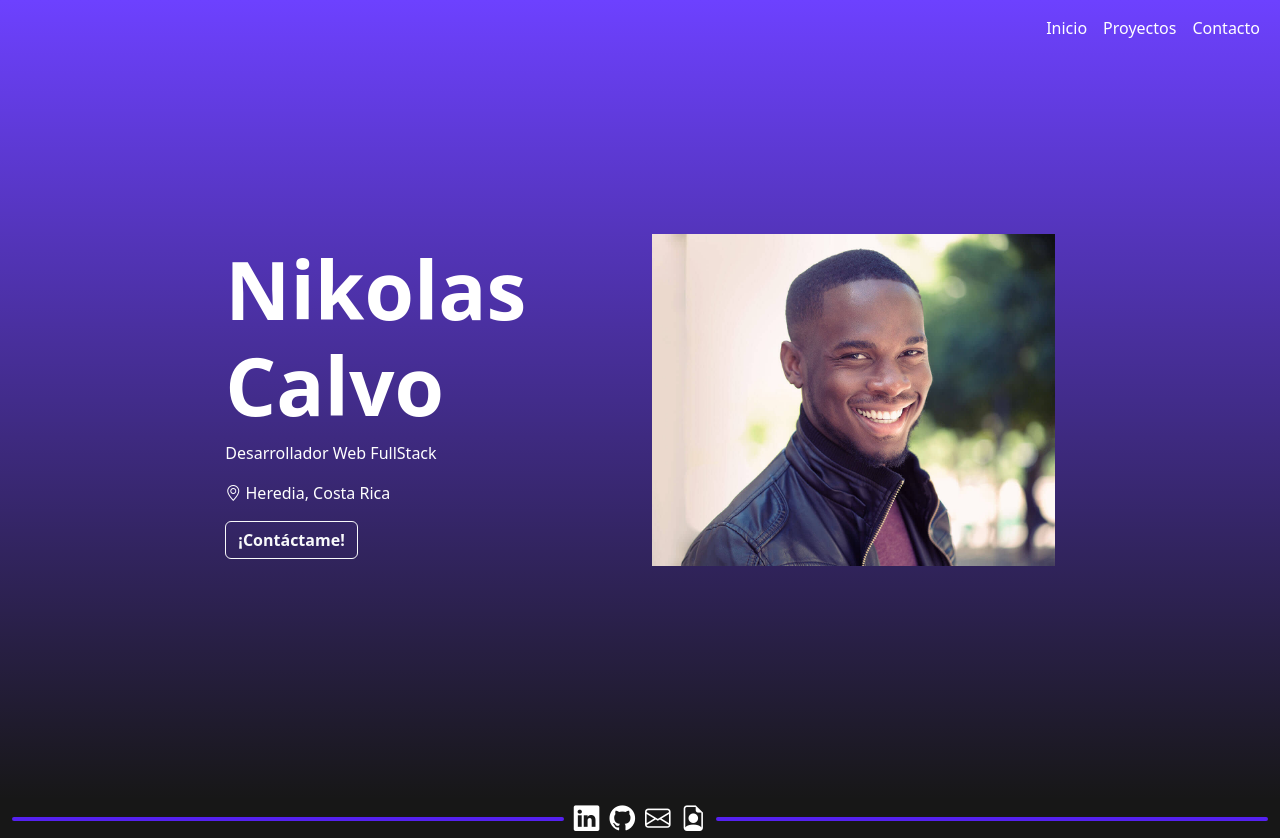
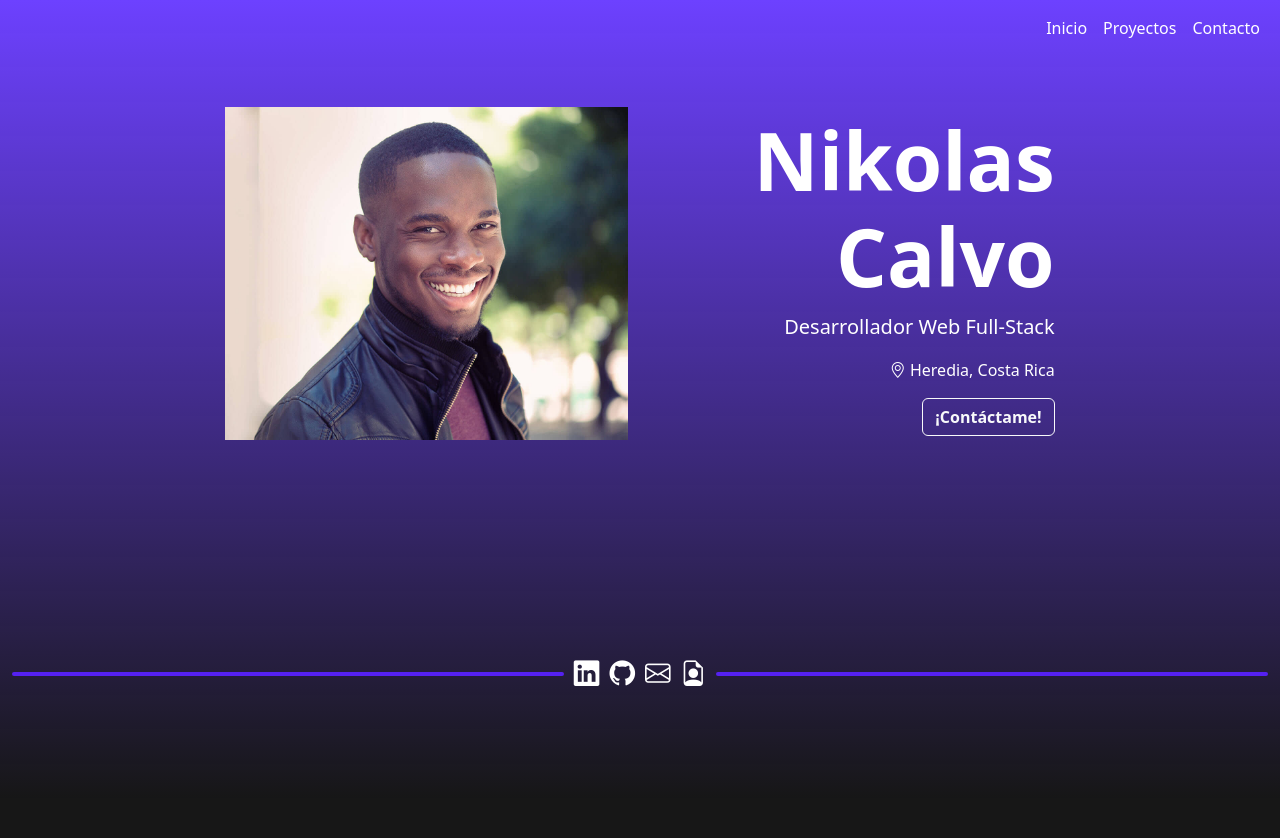
Before and after one commit to panecitoagrio/Portfolio, a plain HTML site: page index.html in a window 1280 px wide. After the commit the page ends 800 px from the top, so only its background shows below. Drawn offline with nearby package versions, Linux system fonts and the light colour scheme.

Commit message:
transform social media

```diff
--- a/index.html
+++ b/index.html
@@ -22,22 +22,23 @@
     <main class="container-fluid" id="principal">
             <div class="row justify-content-md-center align-items-center gradient"
                 id="main-content">
-                <div class="col-12 col-md-4 text-center text-md-start">
+                <div class="col-12 col-md-4 text-center">
+                    <img src="img/profile.jpg" alt="Foto de perfil" class="img-fluid d-block mx-auto">
+                </div>
+                <div class="col-12 col-md-4 text-center text-md-end">
                     <h1 class="display-1 fw-bold letterColor">Nikolas Calvo</h1>
-                    <p class="fs-6 letterColor">Desarrollador Web FullStack</p>
+                    <p class="fs-5 letterColor">Desarrollador Web Full-Stack</p>
                     <p class="letterColor"><i class="bi bi-geo-alt"></i> Heredia, Costa Rica</p>
                     <button class="btn btn-outline-light fw-bold" onclick="window.location.href='mailto:csam15161@gmail.com'">¡Contáctame!</button>
                 </div>
-                <div class="col-12 col-md-4 text-center">
-                    <img src="img/profile.jpg" alt="Foto de perfil" class="img-fluid d-block mx-auto">
+                <div class="social-divider">
+                    <a href="https://www.linkedin.com/in/nikolas-calvo-zuñiga-015964394" target="_blank" class="social-icon" aria-label="LinkedIn" title="LinkedIn"><i class="bi bi-linkedin"></i></a>
+                    <a href="https://github.com/panecitoagrio" target="_blank" class="social-icon" aria-label="GitHub" title="GitHub"><i class="bi bi-github"></i></a>
+                    <a href="mailto:csam15161@gmail.com" target="_blank" class="social-icon" aria-label="Contacto" title="Contacto"><i class="bi bi-envelope"></i></a>
+                    <a href="docs/CVNikolasCalvo.pdf" target="_blank" class="social-icon" aria-label="Curriculum" title="Curriculum"><i class="bi bi-file-earmark-person"></i></a>
                 </div>
             </div>
-            <div class="social-divider">
-                <a href="https://www.linkedin.com/in/nikolas-calvo-zuñiga-015964394" target="_blank" class="social-icon" aria-label="LinkedIn" title="LinkedIn"><i class="bi bi-linkedin"></i></a>
-                <a href="https://github.com/panecitoagrio" target="_blank" class="social-icon" aria-label="GitHub" title="GitHub"><i class="bi bi-github"></i></a>
-                <a href="mailto:csam15161@gmail.com" target="_blank" class="social-icon" aria-label="Contacto" title="Contacto"><i class="bi bi-envelope"></i></a>
-                <a href="docs/CVNikolasCalvo.pdf" target="_blank" class="social-icon" aria-label="Curriculum" title="Curriculum"><i class="bi bi-file-earmark-person"></i></a>
-            </div>
+
     </main>
 
 
--- a/main.css
+++ b/main.css
@@ -40,9 +40,11 @@
 .social-divider a {
     color: white;
     font-size: 1.6rem;
-    transition: color 0.2s;
+    transition: color 0.3s;
 }
 
 .social-divider a:hover {
     color: #2fd4c0;
+    transform: scale(1.2);
+    transition: transform 0.2s;
 }
```
